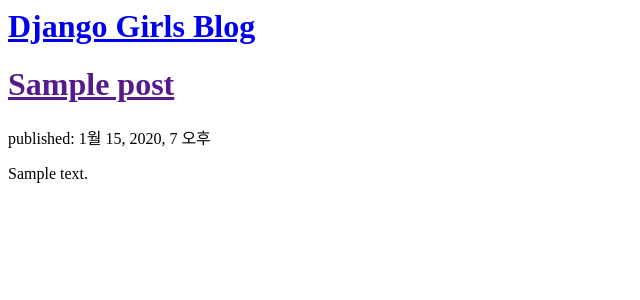
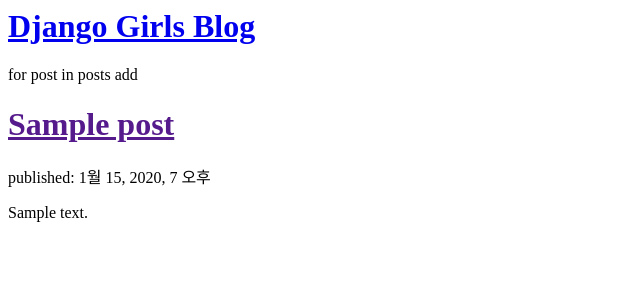
Before and after one commit to papiadlee/my-first-blog, a Django app: template blog/templates/blog/post_list.html in a window 1280 px wide. Shown: the top 300 px of the page, without its empty margins (0-640 px from the left). Run offline with Django 3.2, Linux system fonts and the light colour scheme; the template is opened without the code that fills it: values that come from a table or form of the project are taken from there, others are empty; tables that the repository leaves empty hold one stand-in row (values such as "Sample post").

Commit message:
Modified templates to display posts from database.2

```diff
--- a/blog/templates/blog/post_list.html
+++ b/blog/templates/blog/post_list.html
@@ -5,6 +5,10 @@
     <body>
 		<div>
 			<h1><a href="/">Django Girls Blog</a></h1>
+		</div>
+
+		<div>
+			for post in posts add
 		</div>
 
 		{% for post in posts %}
```
